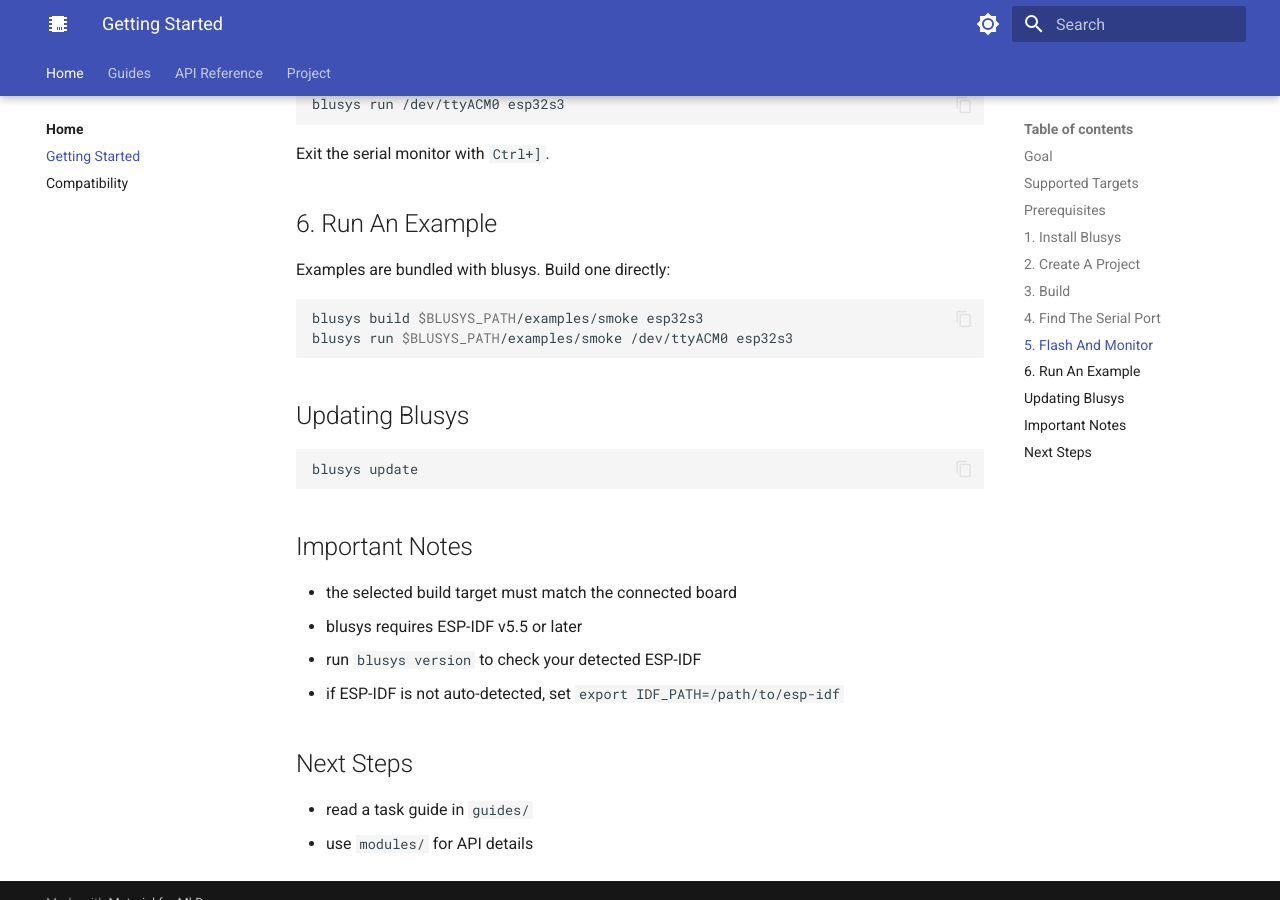
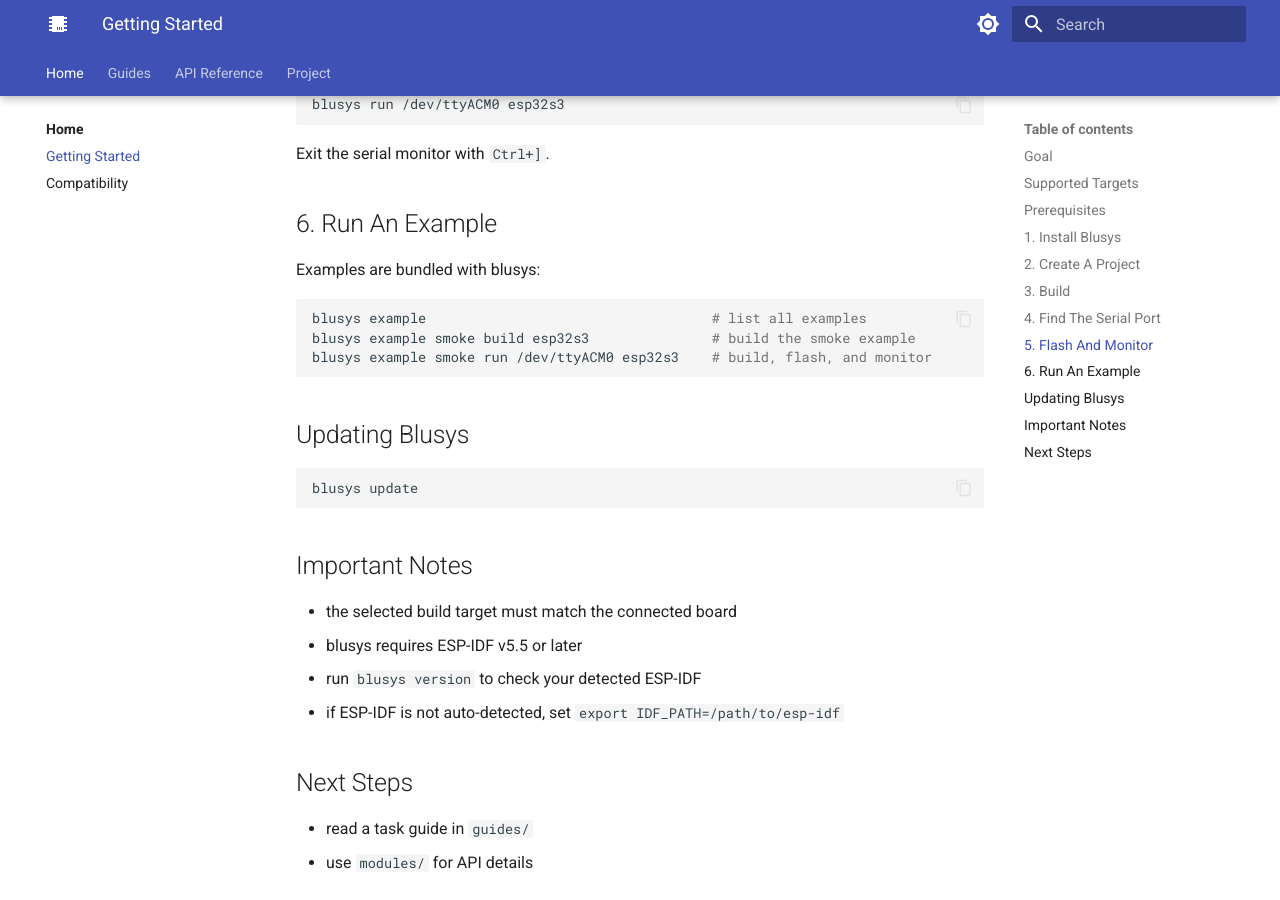
Before and after one commit to oguzkaganozt/blusys, an MkDocs documentation site: the page built from docs/guides/getting-started.md, in a window 1280 px wide and 900 px high, scrolled down 1421 px. Built offline with MkDocs 1.6.1 and Material for MkDocs 9.7.7, drawn with Linux system fonts in a browser that asks for light colours.

Commit message:
Add example command for running bundled examples from anywhere
blusys example lists all 52 bundled examples. blusys example <name>
[command] [args] dispatches any command with the example path resolved
automatically from the blusys installation. Defaults to build when no
command given. Tab completion supports example names and subcommands.
Update getting-started guide to use the new shortcut.

Co-Authored-By: Claude Sonnet 4.6 <noreply@anthropic.com>

````diff
--- a/docs/guides/getting-started.md
+++ b/docs/guides/getting-started.md
@@ -62,11 +62,12 @@ Exit the serial monitor with `Ctrl+]`.
 
 ## 6. Run An Example
 
-Examples are bundled with blusys. Build one directly:
+Examples are bundled with blusys:
 
 ```sh
-blusys build $BLUSYS_PATH/examples/smoke esp32s3
-blusys run $BLUSYS_PATH/examples/smoke /dev/ttyACM0 esp32s3
+blusys example                                   # list all examples
+blusys example smoke build esp32s3               # build the smoke example
+blusys example smoke run /dev/ttyACM0 esp32s3    # build, flash, and monitor
 ```
 
 ## Updating Blusys
````
Also changed, not shown: 2 other files.
